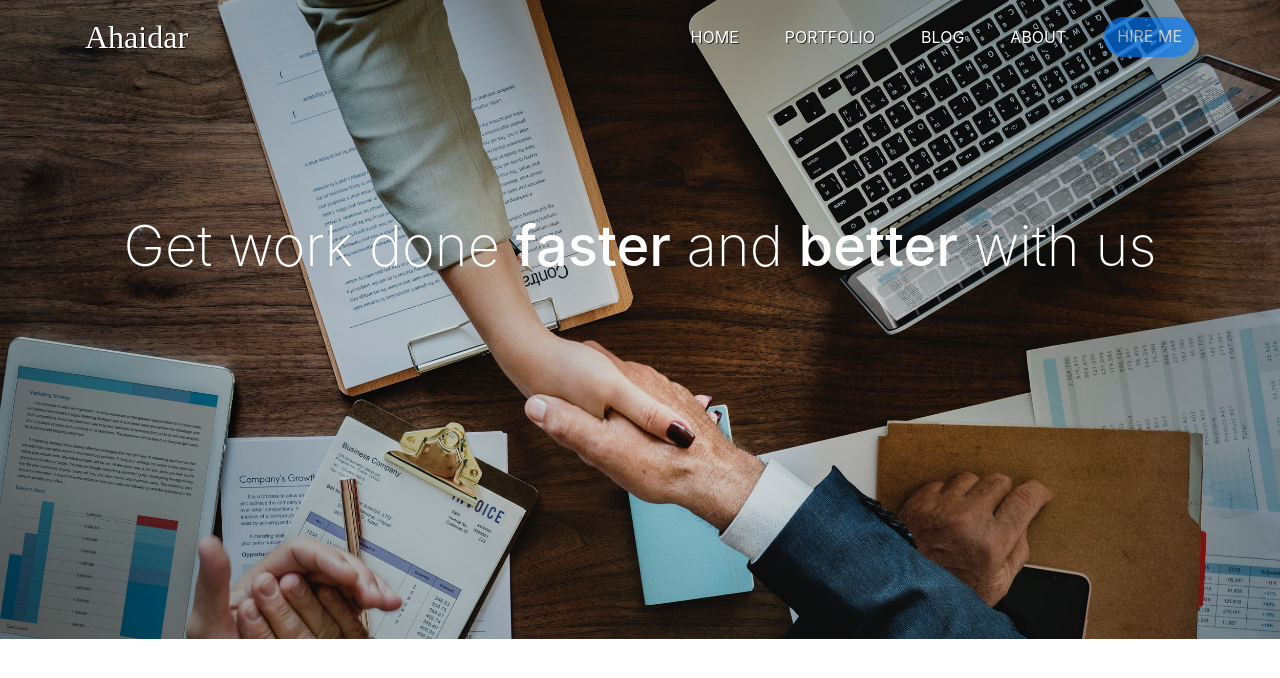
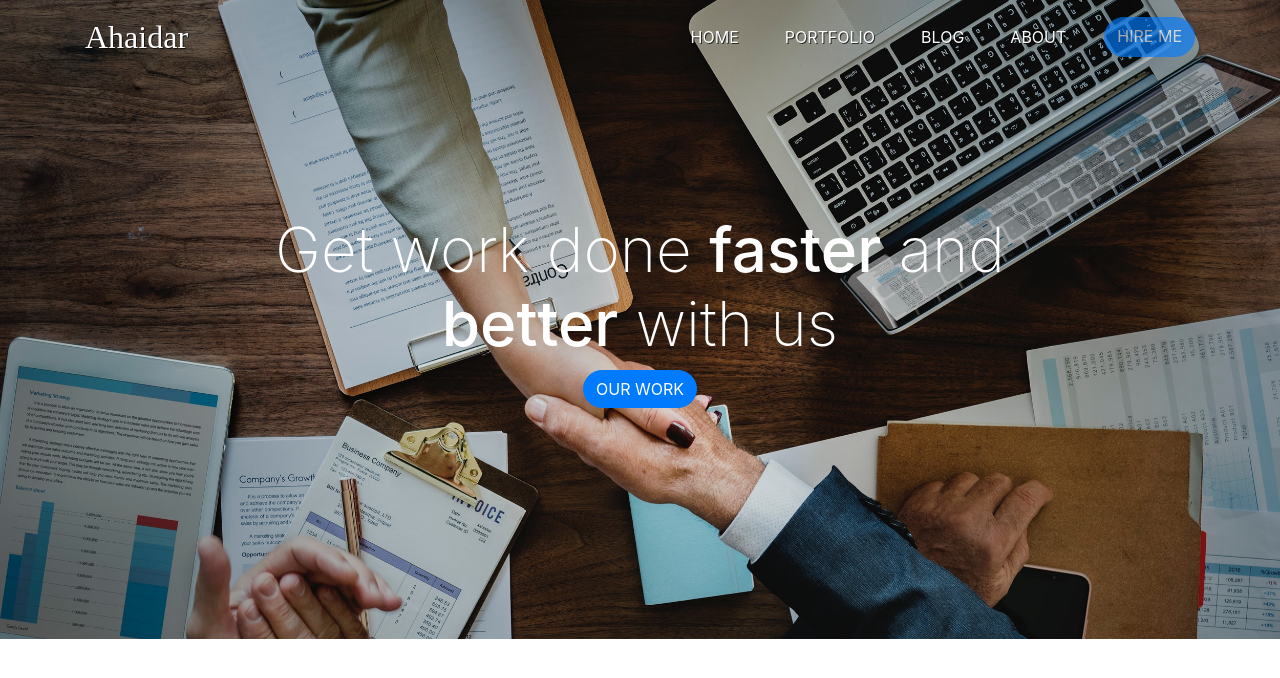
Before and after one commit to aahaidaralbaqir/blog, a plain HTML site: page index.html in a window 1280 px wide. Drawn offline with nearby package versions, Linux system fonts and the light colour scheme; a web font is replaced by a local one.

Commit message:
center text banner

```diff
--- a/assets/css/style.css
+++ b/assets/css/style.css
@@ -16,19 +16,20 @@
     background-image: url(../img/jumbotron-bg.jpg);
     background-size: cover;
     height: 640px;
+    text-align: center;
 }
 
 .jumbotron .display-4
 {
     margin-top: 150px;
     color: white;
-    text-align: center;
-    font-weight: 200;
+    font-weight: 200 !important;
+    font-size: 62px;
 }
 
 .jumbotron .display-4 span
 {
-    font-weight: 500 !important;
+    font-weight: 500;
 }
 
 /* DESKTOP VERSION */
--- a/index.html
+++ b/index.html
@@ -37,8 +37,13 @@
     <!-- End Navbar -->
     <div class="jumbotron jumbotron-fluid">
       <div class="container">
-        <h1 class="display-4">Get work done  <span>faster</span> and
-          <span>better</span> with us</h1>
+        <h1 class="display-4">
+          Get work done
+          <span>faster</span> and
+          <br/>
+          <span>better</span> with us
+        </h1>
+        <a href="#" class="btn btn-primary button">OUR WORK</a>
       </div>
     </div>
     <!-- Jumbotron -->
```
